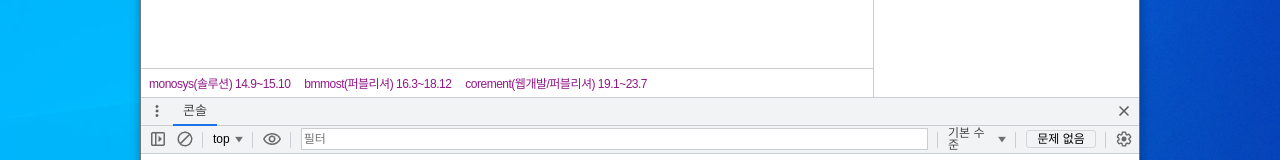
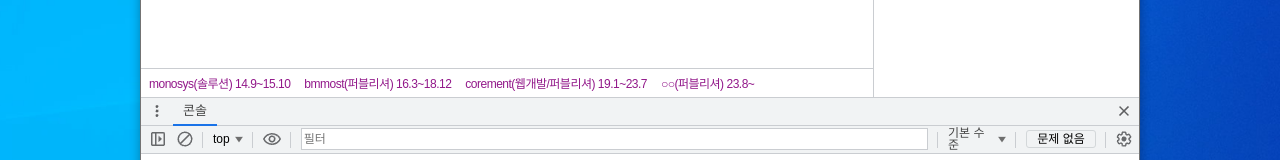
Before and after one commit to ysese/nimbus-project, a plain HTML site: page portfolio/index.html in a window 1280 px wide. Shown: the part 445-605 px from the top of the page. Drawn offline with nearby package versions, Linux system fonts and the light colour scheme; a web font is replaced by a local one.

Commit message:
근무회사 수정

```diff
--- a/portfolio/index.html
+++ b/portfolio/index.html
@@ -115,6 +115,7 @@
                             <li>monosys(솔루션) 14.9~15.10</li>
                             <li>bmmost(퍼블리셔) 16.3~18.12</li>
                             <li>corement(웹개발/퍼블리셔) 19.1~23.7</li>
+                            <li>○○(퍼블리셔) 23.8~</li>
                         </ul>
                     </div>
                 </div>
```
